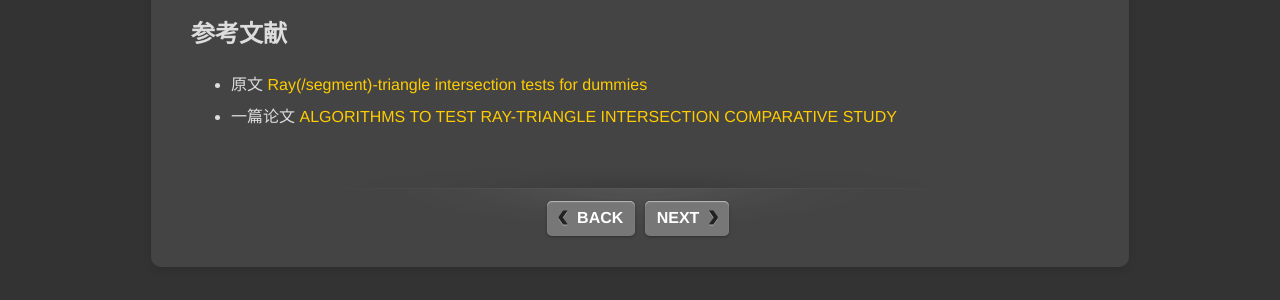
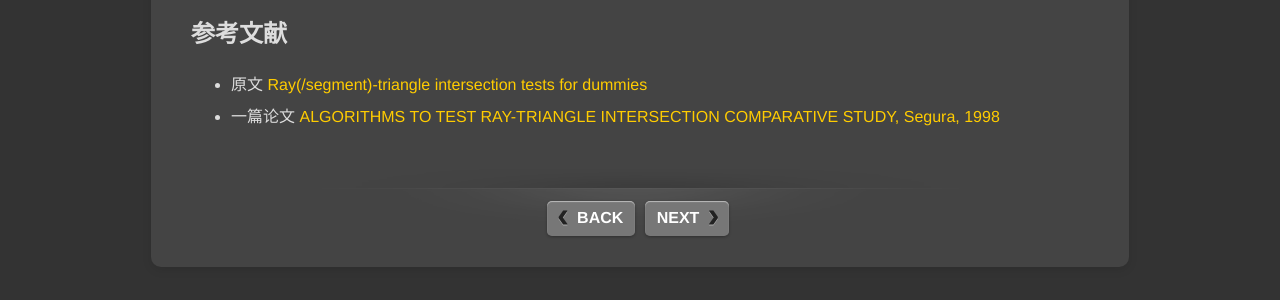
Before and after one commit to pkuwwt/pkuwwt.github.io, a Jekyll site: the page built from visualization/_posts/2014-04-03-ray-triangle-intersection-tests-for-dummies.md, in a window 1280 px wide and 900 px high, scrolled down 9441 px. Shown: the part 534-834 px from the top of the window. Built offline with Jekyll 4.4.1, drawn with Linux system fonts in a browser that asks for light colours; formulas are drawn with MathJax 3; comment, search, counter and statistics services are not loaded.

Commit message:
modified:   visualization/_posts/2014-04-03-ray-triangle-intersection-tests-for-dummies.md

```diff
--- a/visualization/_posts/2014-04-03-ray-triangle-intersection-tests-for-dummies.md
+++ b/visualization/_posts/2014-04-03-ray-triangle-intersection-tests-for-dummies.md
@@ -392,4 +392,4 @@ Plucker坐标是一种表达3维有向线的方法。它构成一个6维齐次
 ## 参考文献
 
   - 原文 [Ray(/segment)-triangle intersection tests for dummies](http://hugi.scene.org/online/hugi25/hugi%2025%20-%20coding%20corner%20graphics,%20sound%20&%20synchronization%20ken%20ray-triangle%20intersection%20tests%20for%20dummies.htm)
-  - 一篇论文 [ALGORITHMS TO TEST RAY-TRIANGLE INTERSECTION COMPARATIVE STUDY](http://wscg.zcu.cz/wscg2001/Papers_2001/R75.pdf)
+  - 一篇论文 [ALGORITHMS TO TEST RAY-TRIANGLE INTERSECTION COMPARATIVE STUDY, Segura, 1998](http://wscg.zcu.cz/wscg2001/Papers_2001/R75.pdf)
```
